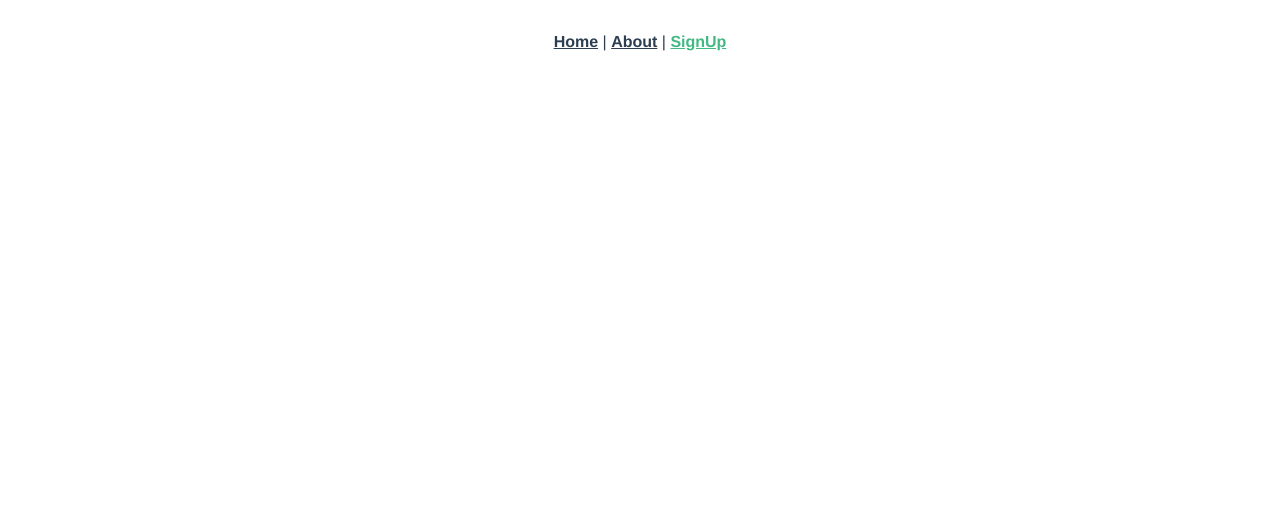
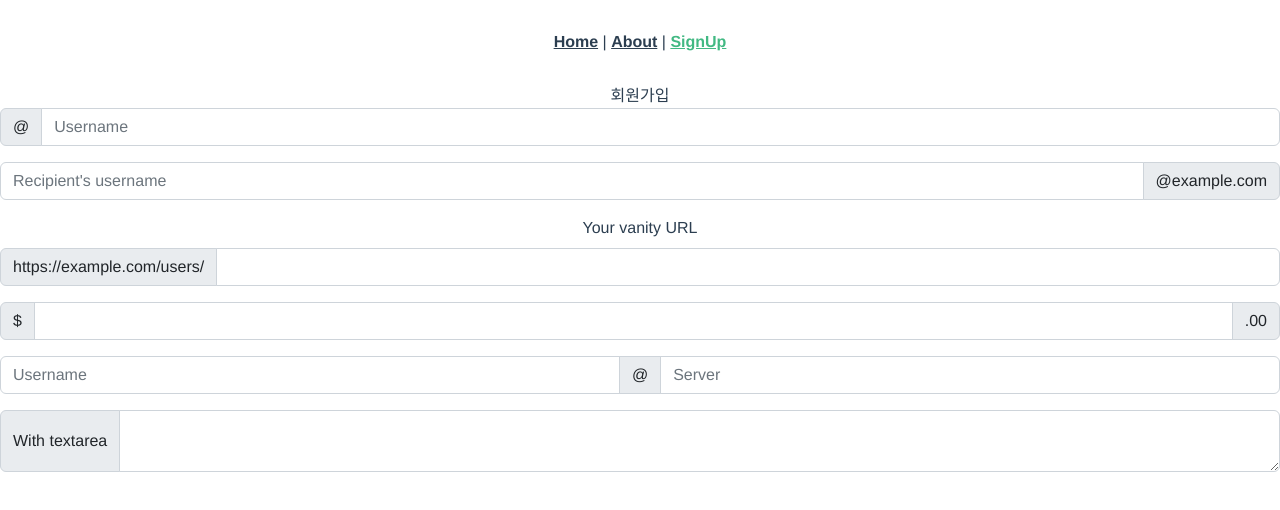
Before and after one commit to wonsyn/CheerUp, a Vue app in the folder frontend/: page /signup in a window 1280 px wide. Shown: the top 510 px of the page. Built offline with nearby package versions, Linux system fonts and the light colour scheme.

Commit message:
SignUpView 수정

```diff
--- a/frontend/src/views/SignUpView.vue
+++ b/frontend/src/views/SignUpView.vue
@@ -1,9 +1,60 @@
 <template>
-  <div></div>
+  <div>
+    <div>회원가입</div>
+    <div class="input-group mb-3">
+      <span class="input-group-text" id="basic-addon1">@</span>
+      <input type="text" class="form-control" placeholder="Username" aria-label="Username" aria-describedby="basic-addon1" />
+    </div>
+
+    <div class="input-group mb-3">
+      <input type="text" class="form-control" placeholder="Recipient's username" aria-label="Recipient's username" aria-describedby="basic-addon2" />
+      <span class="input-group-text" id="basic-addon2">@example.com</span>
+    </div>
+
+    <label for="basic-url" class="form-label">Your vanity URL</label>
+    <div class="input-group mb-3">
+      <span class="input-group-text" id="basic-addon3">https://example.com/users/</span>
+      <input type="text" class="form-control" id="basic-url" aria-describedby="basic-addon3" />
+    </div>
+
+    <div class="input-group mb-3">
+      <span class="input-group-text">$</span>
+      <input type="text" class="form-control" aria-label="Amount (to the nearest dollar)" />
+      <span class="input-group-text">.00</span>
+    </div>
+
+    <div class="input-group mb-3">
+      <input type="text" class="form-control" placeholder="Username" aria-label="Username" />
+      <span class="input-group-text">@</span>
+      <input type="text" class="form-control" placeholder="Server" aria-label="Server" />
+    </div>
+
+    <div class="input-group">
+      <span class="input-group-text">With textarea</span>
+      <textarea class="form-control" aria-label="With textarea"></textarea>
+    </div>
+  </div>
 </template>
 
 <script>
-export default {};
+export default {
+  data() {
+    return {
+      name: "",
+    };
+  },
+  computed: {
+    state() {
+      return this.name.length >= 4;
+    },
+    invalidFeedback() {
+      if (this.name.length > 0) {
+        return "Enter at least 4 characters.";
+      }
+      return "Please enter something.";
+    },
+  },
+};
 </script>
 
 <style scoped></style>
```
